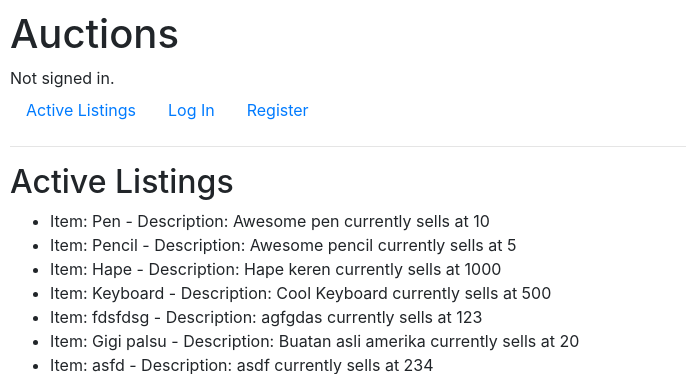
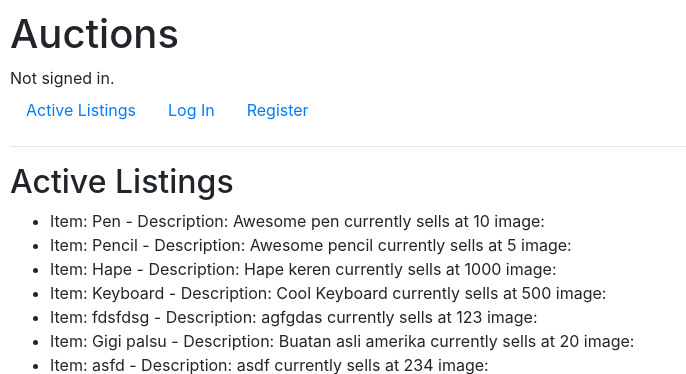
Before and after one commit to dtpnst/Project-2, a Django app: page / in a window 1280 px wide. Shown: the top 374 px of the page, without its empty margins (0-686 px from the left). Run offline with Django 3.2, Linux system fonts and the light colour scheme; data comes from the database, SQL or seed files in the repository; both versions use the stored data as it was after the commit; some libraries are stand-ins or nearby versions.

Commit message:
added image

```diff
--- a/commerce/auctions/models.py
+++ b/commerce/auctions/models.py
@@ -6,12 +6,17 @@ class User(AbstractUser):
     pass
 
 class Auction_Listings(models.Model):
+    AVAILABLE = 'AV'
+    SOLD = 'SO'
+    CATEGORY_CHOICES = [('Available')]
+
     title = models.CharField(max_length=128)
     description = models.CharField(max_length=256)
     starting_bid = models.IntegerField()
+    img_url = models.CharField(max_length=256, blank=True)
 
     def __str__(self):
-        return f"Title: {self.title} and Description: {self.description} and Starting Bid: {self.starting_bid}"
+        return f"Title: {self.title} and Description: {self.description} and Starting Bid: {self.starting_bid} Image: {self.img_url}"
 
 class Bids(models.Model):
     pass
--- a/commerce/auctions/templates/auctions/index.html
+++ b/commerce/auctions/templates/auctions/index.html
@@ -6,7 +6,7 @@
 
 <ul>
     {% for listing in listings %}
-        <li>Item: {{ listing.title }} - Description: {{ listing.description }} currently sells at {{ listing.starting_bid }}</li>
+        <li>Item: {{ listing.title }} - Description: {{ listing.description }} currently sells at {{ listing.starting_bid }} image: <img src="{{listing.img_url}}"></li>
     {% endfor%}
 </ul>
 
--- a/commerce/auctions/views.py
+++ b/commerce/auctions/views.py
@@ -70,6 +70,7 @@ class NewListingForm(forms.Form):
     title = forms.CharField(label="Title")
     description = forms.CharField(label="Description")
     starting_bid = forms.IntegerField()
+    img_url = forms.CharField(label="Image_URL", required=False)
 
 
 def create(request):
@@ -79,8 +80,9 @@ def create(request):
             title = form.cleaned_data["title"]
             description = form.cleaned_data["description"]
             starting_bid = form.cleaned_data["starting_bid"]
+            img_url = form.cleaned_data["img_url"]
 
-            listing = Auction_Listings(title=title, description=description, starting_bid=starting_bid)
+            listing = Auction_Listings(title=title, description=description, starting_bid=starting_bid, img_url=img_url)
             listing.save()
 
     return render(request, "auctions/create.html", {
```
Also changed, not shown: commerce/auctions/migrations/0003_auction_listings_img_url.py (added), commerce/auctions/migrations/0004_auto_20200711_0056.py (added), commerce/auctions/migrations/0005_remove_auction_listings_img_url.py (added), commerce/auctions/migrations/0006_auction_listings_img_url.py (added), commerce/auctions/migrations/0007_auto_20200711_0116.py (added), commerce/auctions/migrations/0008_auto_20200711_0135.py (added), commerce/auctions/urls.py (line endings or trailing spaces), commerce/db.sqlite3, 1 other file.
